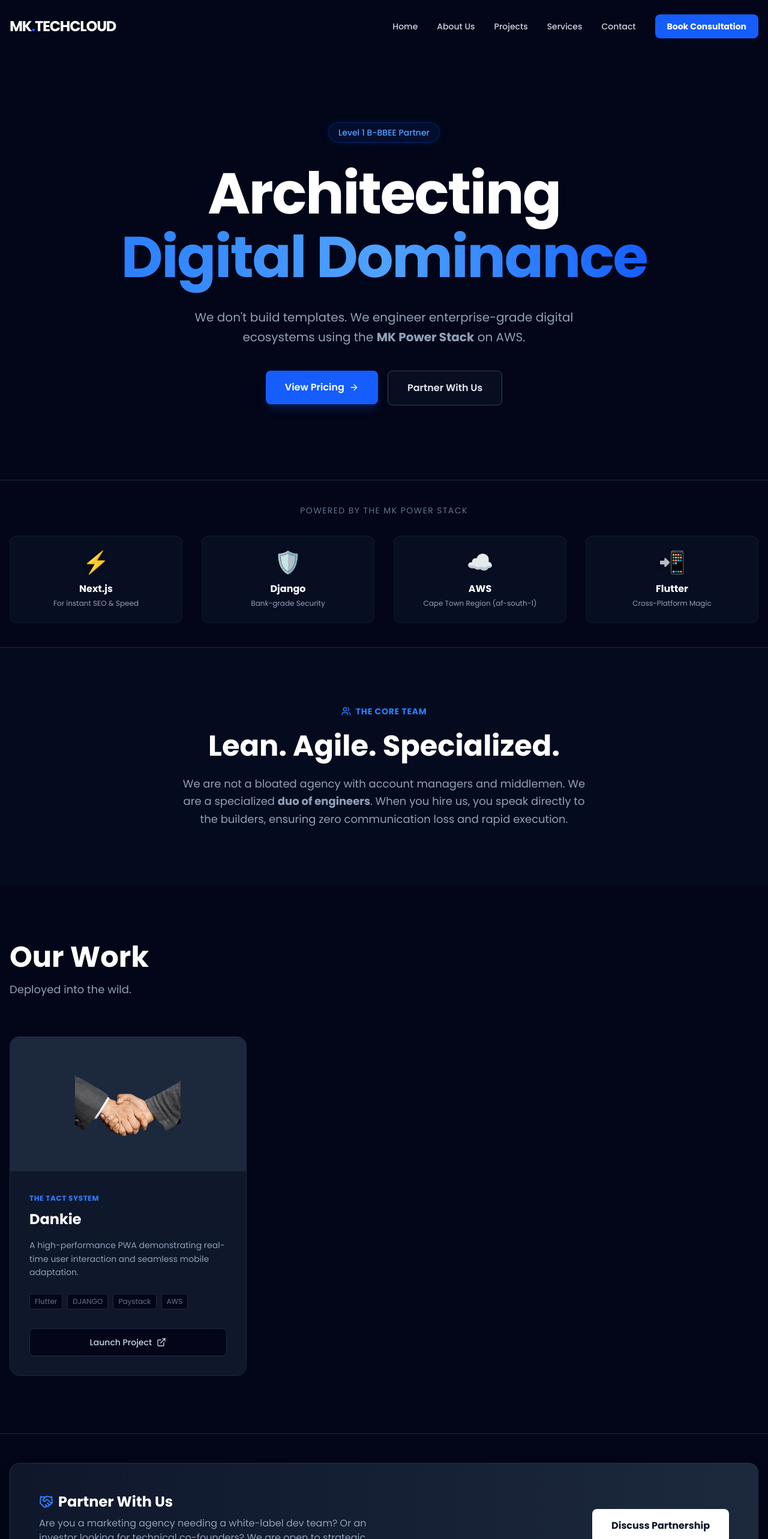
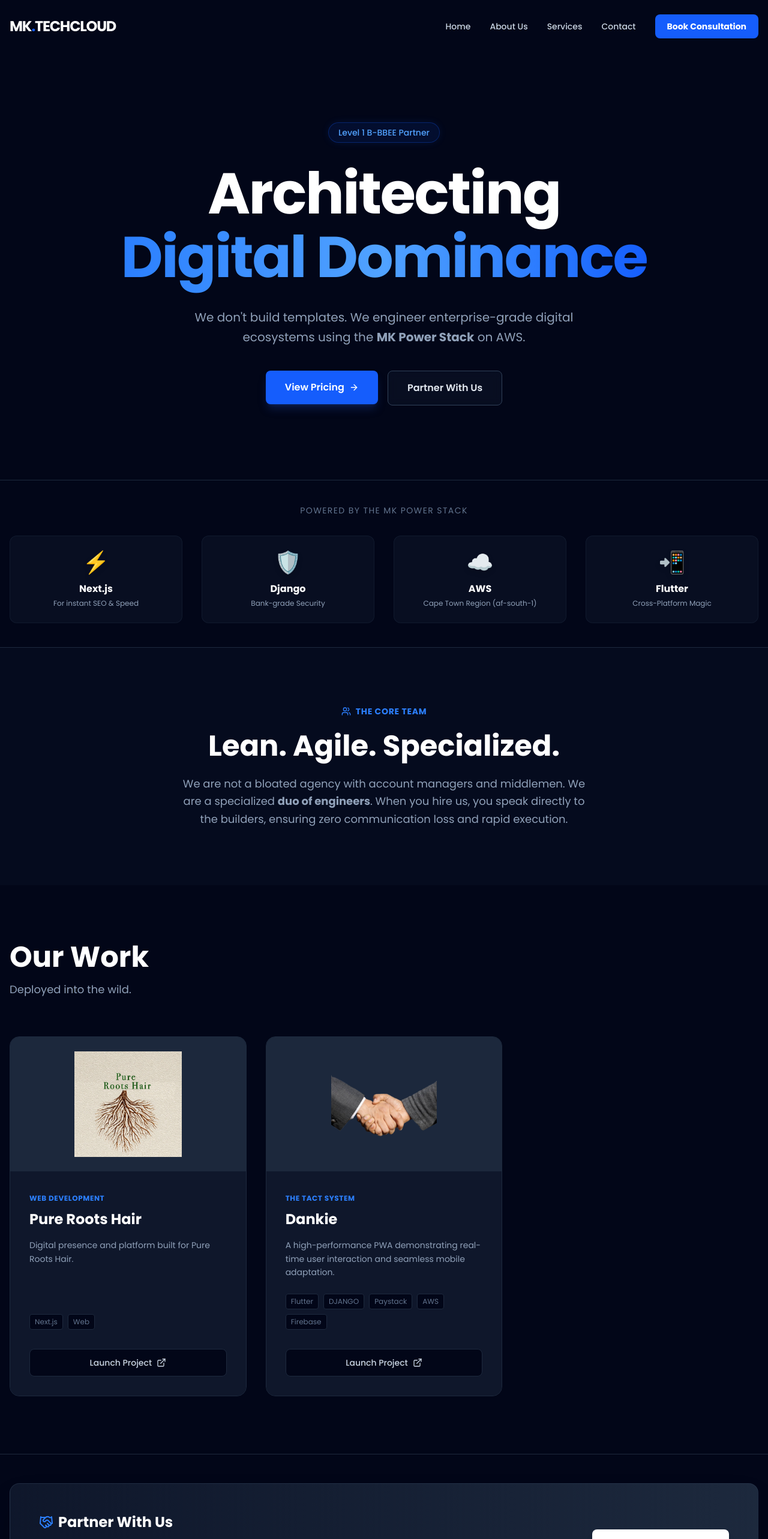
Before and after one commit to ICTPass2002kgao/mktechcloud, a Next.js app: page / in a window 1280 px wide. Shown: the top 2566 px of the page at 60% size. Built offline with nearby package versions, Linux system fonts and the light colour scheme.

Commit message:
updated latest projest

```diff
--- a/app/layout.tsx
+++ b/app/layout.tsx
@@ -36,7 +36,7 @@ export default function RootLayout({
   children,
 }: Readonly<{ children: React.ReactNode }>) {
   return (
-    <html lang="en" className="scroll-smooth">
+    <html  className="scroll-smooth">
       <body className={`${poppins.variable} font-sans bg-slate-950 text-slate-200 antialiased`}>
         {children}
       </body>
--- a/app/page.tsx
+++ b/app/page.tsx
@@ -121,14 +121,25 @@ const services = [
   },
 ];
 
+// To add future clients, simply copy one of the objects inside this array
+// and paste it at the top or bottom of the list with the new details.
 const projects = [
+  {
+    name: "Pure Roots Hair",
+    category: "Web Development",
+    description: "Digital presence and platform built for Pure Roots Hair.",
+    image: "/purerootS.JPG",
+    link: "https://purerootshair.co.za/",
+    tech: ["Next.js", "Web"],
+  },
+
   {
     name: "Dankie",
     category: "The TACT system",
     description: "A high-performance PWA demonstrating real-time user interaction and seamless mobile adaptation.",
     image: "/dankie.PNG",
-    link: "https://dankie-website.web.app/",
-    tech: ["Flutter", "DJANGO", "Paystack", "AWS"],
+    link: "https://dankiemobile.org.za/",
+    tech: ["Flutter", "DJANGO", "Paystack", "AWS","Firebase"],
   },
 ];
 
@@ -170,7 +181,6 @@ export default function Home() {
   const navLinks = [
     { name: "Home", href: "/" },
     { name: "About Us", href: "#about" },
-    { name: "Projects", href: "#projects" },
     { name: "Services", href: "#services" },
     { name: "Contact", href: "#contact" },
   ];
--- a/next.config.ts
+++ b/next.config.ts
@@ -1,6 +1,7 @@
 import type { NextConfig } from "next";
 
 const nextConfig: NextConfig = {
+
   /* config options here */
   reactCompiler: true,
 };
```
Also changed, not shown: public/pureroots.JPG (added).
